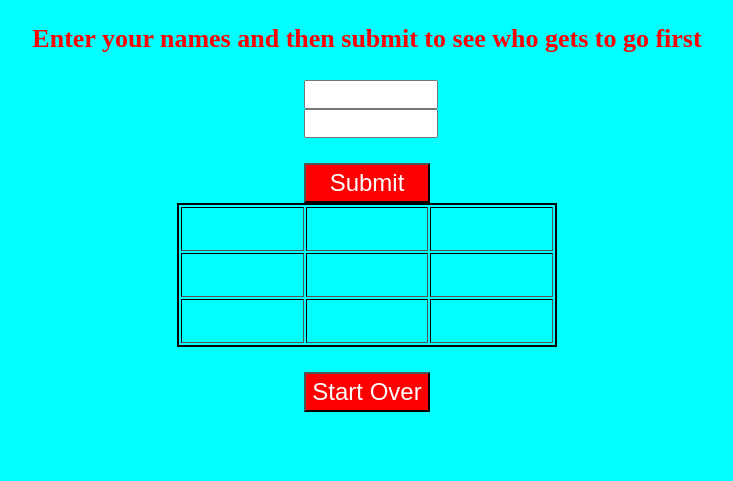
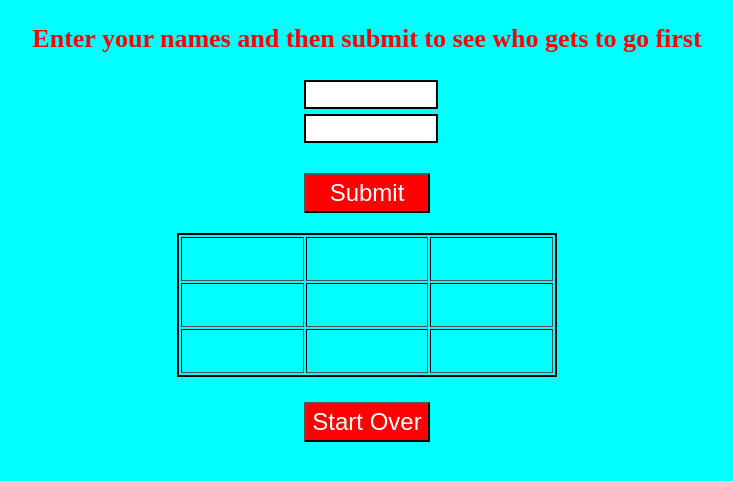
Before and after one commit to mcooperstein/tic-tac-toe, a plain HTML site: page index.html in a window 1280 px wide. Shown: the part 77-558 px from the top of the page, without its empty margins (273-1006 px from the left). Drawn offline with nearby package versions, Linux system fonts and the light colour scheme.

Commit message:
minor css changes
-minor css changes

```diff
--- a/style.css
+++ b/style.css
@@ -22,6 +22,12 @@ h3 {
 input {
     width: 100%;
     font-size: 20px;
+    border: 2px solid black;
+    margin-bottom: 5px;
+}
+
+#submit {
+    margin-bottom: 20px;
 }
 
 p {
```
